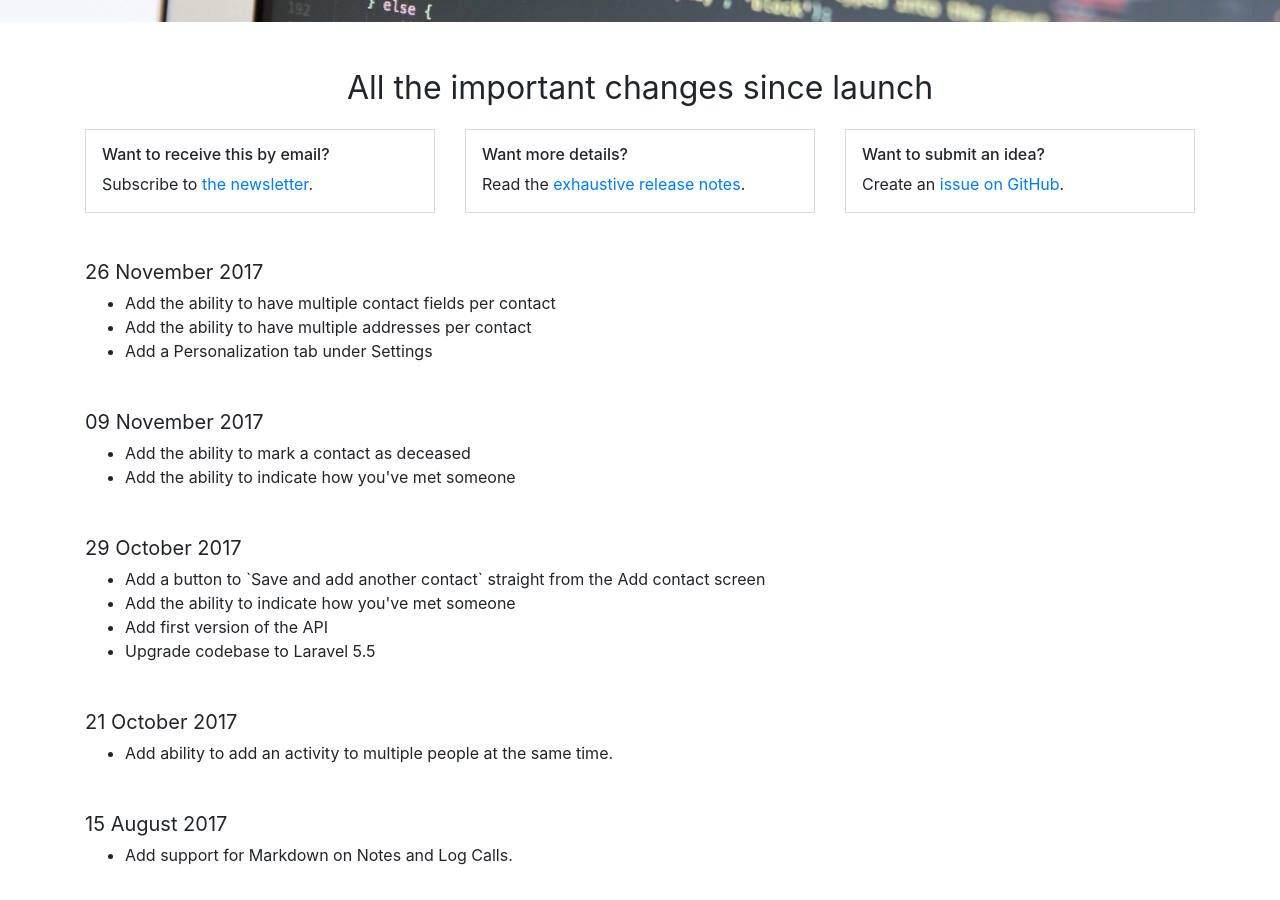
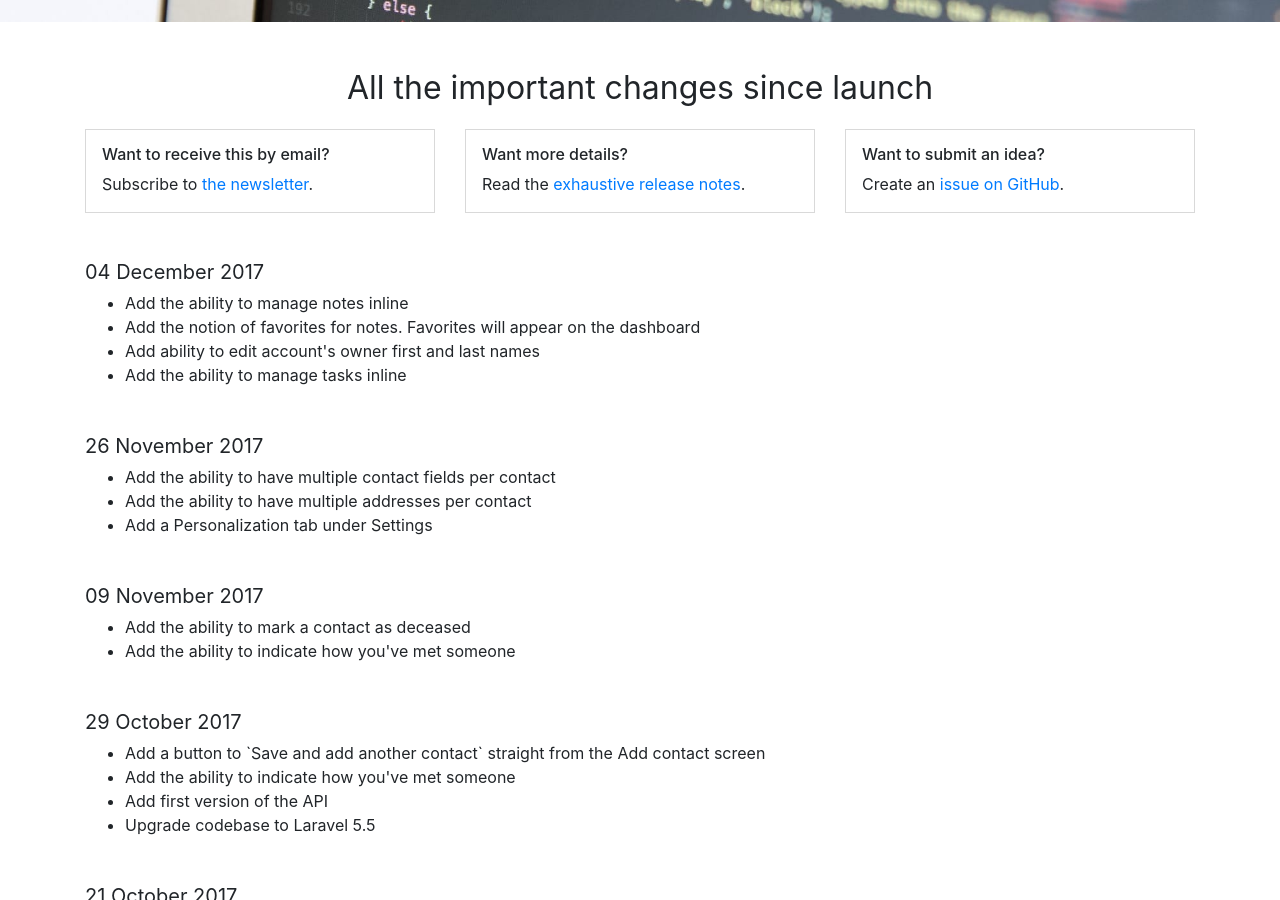
Before and after one commit to monicahq/marketing, a Jekyll site: the page built from changelog.md, in a window 1280 px wide and 900 px high, scrolled down 440 px. Built offline with Jekyll 4.4.1, drawn with Linux system fonts in a browser that asks for light colours.

```diff
--- a/_data/changes.yml
+++ b/_data/changes.yml
@@ -1,9 +1,15 @@
+- date: 2017-12-04
+  list-changes:
+      - change: Add the ability to manage notes inline
+      - change: Add the notion of favorites for notes. Favorites will appear on the dashboard
+      - change: Add ability to edit account's owner first and last names
+      - change: Add the ability to manage tasks inline
+
 - date: 2017-11-26
   list-changes:
       - change: Add the ability to have multiple contact fields per contact
       - change: Add the ability to have multiple addresses per contact
       - change: Add a Personalization tab under Settings
-
 
 - date: 2017-11-09
   list-changes:
```
Also changed, not shown: _posts/2017-12-04-inline-notes.md (added, +24 -0 lines), assets/img/posts/2017-12-04-inline-notes.png (added), assets/img/posts/2017-12-04-notes-dashboard.png (added), assets/img/social/posts/2017-12-04/facebook.png (added), assets/img/social/posts/2017-12-04/twitter.png (added).
